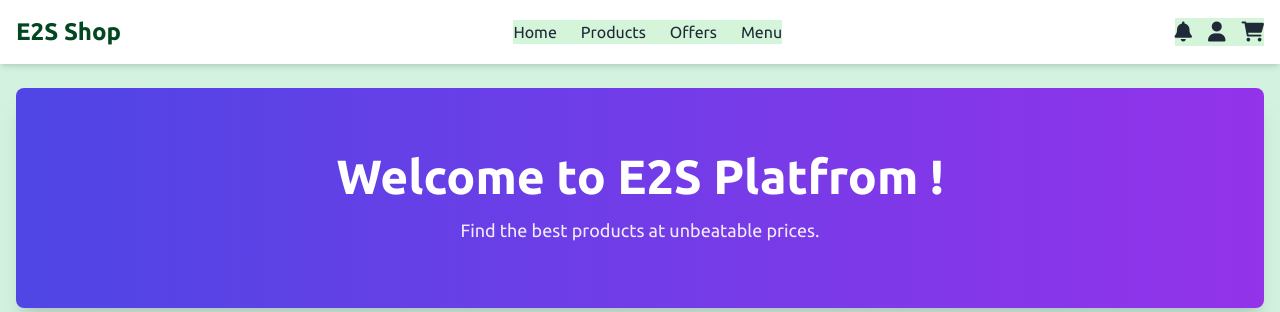
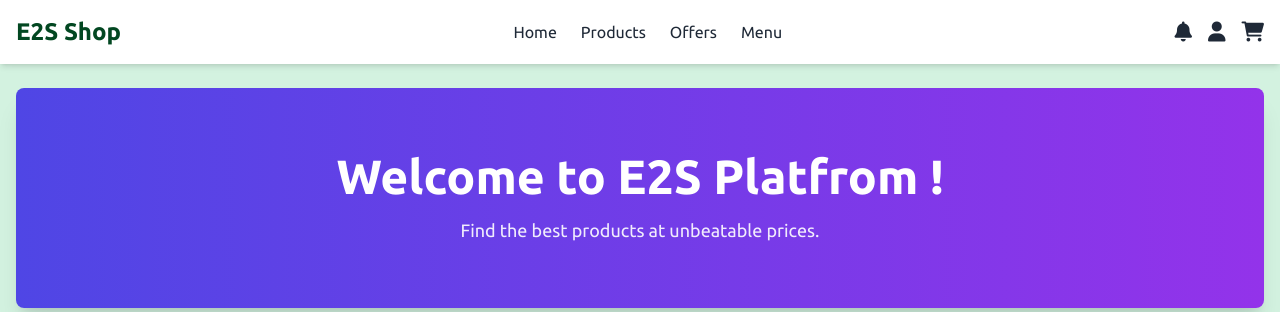
Before and after one commit to hoingut/e2splatfrom, a Flask app: page / in a window 1280 px wide. Shown: the top 312 px of the page. Run offline with Flask 3, Linux system fonts and the light colour scheme; some libraries are stand-ins or nearby versions; some web fonts are replaced.

Commit message:
Update index.html

```diff
--- a/templates/index.html
+++ b/templates/index.html
@@ -23,6 +23,14 @@ body {
   font-family: "Anek Bangla", sans-serif;
 
 }
+#hot-products-grid button{
+border: 1px solid green;
+color:  #000;
+}
+#new-products-grid button{
+border: 1px solid green;
+color:  #000;
+}
 </style>
 
 </head>
@@ -38,7 +46,7 @@ body {
         <a href="/" class="hidden lg:block text-2xl font-bold " style="color: #024721;">E2S Shop</a>
 
         <!-- Center: Navigation Links (for larger screens) -->
-        <div class="hidden lg:flex space-x-6 items-center" style="background: #d5f5da;">
+        <div class="hidden lg:flex space-x-6 items-center" >
             <a href="/" class="hover:text-indigo-600">Home</a>
             <a href="/products" class="hover:text-indigo-600">Products</a>
 <a href="/menu" class="hover:text-indigo-600">Offers</a>
@@ -49,7 +57,7 @@ body {
          <a href="/" class="lg:hidden text-2xl font-bold text-indigo-600" style="color: #024721;">E2S Platfrom </a>
 
         <!-- Right: Account & Cart -->
-        <div class="flex items-center space-x-4" style="background: #d5f5da;">
+        <div class="flex items-center space-x-4" >
             <button id="notification-btn" class="text-xl"><i class="fas fa-bell"></i></button>
             <a href="/account" class="text-xl"><i class="fas fa-user"></i></a>
             <a href="/checkout" class="text-xl"><i class="fas fa-shopping-cart"></i></a>
@@ -532,4 +540,4 @@ input[type="radio"] {
 
 
 
-            </html>
+                                                  </html>
```
